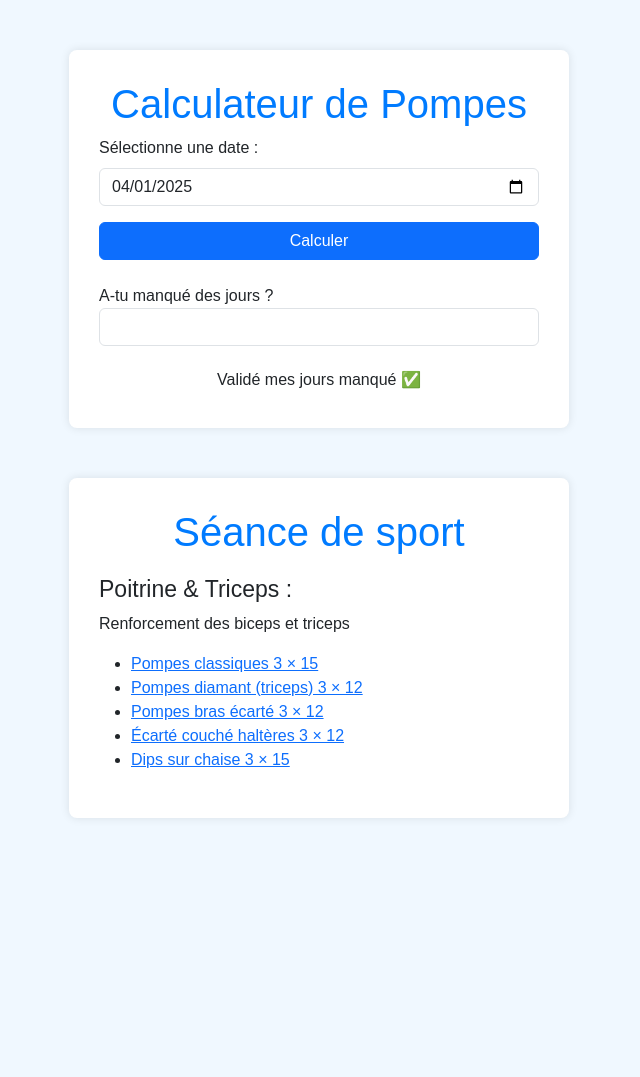
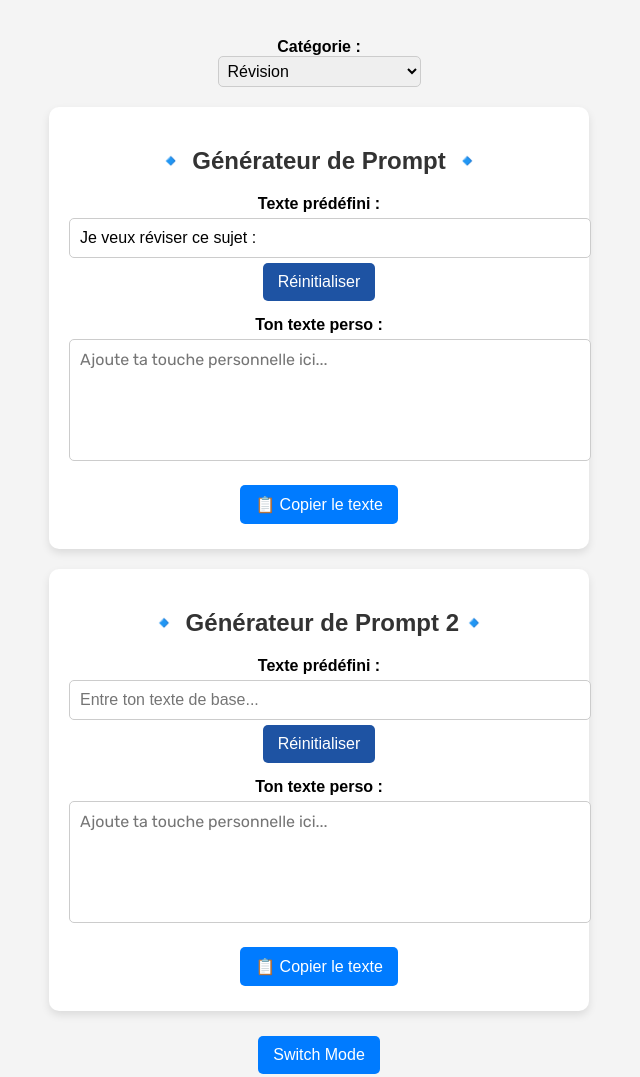
Before and after one commit to Yayome974/Promptperso, a plain HTML site: page index.html in a window 1280 px wide. Shown: the whole page, without its empty margins (321-961 px from the left). Before the commit the page ends 868 px from the top, so only its background shows below. Drawn offline with nearby package versions, Linux system fonts and the light colour scheme.

Commit message:
Update index.html

```diff
--- a/index.html
+++ b/index.html
@@ -3,276 +3,377 @@
 <head>
     <meta charset="UTF-8">
     <meta name="viewport" content="width=device-width, initial-scale=1.0">
-    <title>Calculateur de Pompes</title>
-    <link rel="stylesheet" href="https://cdnjs.cloudflare.com/ajax/libs/bootstrap/5.3.0/css/bootstrap.min.css">
+    <title>Générateur de Prompt</title>
+    <link rel="preconnect" href="https://fonts.googleapis.com">
+<link rel="preconnect" href="https://fonts.gstatic.com" crossorigin>
+<link href="https://fonts.googleapis.com/css2?family=Roboto+Slab:wght@100..900&family=Rubik:ital,wght@0,300..900;1,300..900&display=swap" rel="stylesheet">
     <style>
         body {
-            background-color: #f0f8ff;
             font-family: Arial, sans-serif;
+            background-color: #f4f4f4;
+            text-align: center;
+            padding: 20px;
+            overflow-x: hidden;
         }
         .container {
-            margin-top: 50px;
+            background: white;
+            padding: 20px;
+            border-radius: 10px;
+            box-shadow: 0 4px 8px rgba(0, 0, 0, 0.1);
             max-width: 500px;
-            background: white;
-            padding: 30px;
-            border-radius: 8px;
-            box-shadow: 0 0 10px rgba(0, 0, 0, 0.1);
+            margin: auto;
+            margin-bottom: 20px;
+            margin-top: 20px;
         }
-        .container2 {
-            margin: 50px auto; /* Centrer horizontalement */
-        max-width: 500px;
-        background: white;
-        padding: 30px;
-        border-radius: 8px;
-        box-shadow: 0 0 10px rgba(0, 0, 0, 0.1);
-        position: relative;
+        h2 {
+            color: #333;
+            max-width: 100%;
+        }
+
+        label {
+            font-weight: bold;
+            display: block;
+            margin-top: 10px;
+        }
+        input, textarea {
+            width: 100%;
+            padding: 10px;
+            margin-top: 5px;
+            border: 1px solid #ccc;
+            border-radius: 5px;
+            font-size: 16px;
+        }
+        textarea {
+            height: 100px;
+            resize: none;
+            font-family: "Rubik", sans-serif;
+            font-optical-sizing: auto;
+            font-weight: weight;
+            font-style: normal;
+
 
 }
-        h1 {
-            text-align: center;
-            color: #007bff;
-        }
-        .contenue {
-            text-align: center;
-        }
-        .seancedujour {
-            margin-top: 20px;
-            font-size: 23px;
-        }
-        .btn-primary2 {
-            background-color: #ffffff;
-            border: none;
-            margin-top: 0px;
-        }
-        .btn-primary2:hover {
-            background-color: #2854a5;
-            border: none;
-            margin-top: 0px;
-            color: #f0f8ff;
+.button1 {
+    background-color: #4CAF50;
+    color: white;
+    padding: 10px 20px;
+    border-radius: 5px;
+    cursor: pointer;
 }
 
-        .progress {
-            height: 25px;
+.button1:hover {
+    background-color: #45a049;
 }
-        .progress-bar {
-            font-size: 1rem;
+
+        .buttons {
+            margin-top: 15px;
         }
-        .form-label2 {
-            margin-top: 24px;
+        button {
+            background: #007BFF;
+            color: white;
+            border: none;
+            padding: 10px 15px;
+            font-size: 16px;
+            border-radius: 5px;
+            cursor: pointer;
+            margin: 5px;
+        }
+        button:hover {
+            background: #0056b3;
+        }
+        .reset {
+            background: #1e53a3;
+        }
+        .reset:hover {
+            background: #a71d2a;
+        }
+    .category-container {
+    position: fixed;
+    top: 10px;
+    left: 50%;
+    transform: translateX(-50%);
+    background: white;
+    padding: 10px 15px;
+    border-radius: 8px;
+    box-shadow: 0 4px 6px rgba(0, 0, 0, 0.1);
+    z-index: 1000;
+}
+.button1 {
+    background-color: #a71d2a;
+}
+.category-container label {
+    font-weight: bold;
+    margin-right: 10px;
+}
+
+#categorie {
+    padding: 5px;
+    border-radius: 5px;
+    border: 1px solid #ccc;
+    font-size: 16px;
+}
+
+        @media screen and (max-width: 900px) {
+
+    h2 {
+        color: #333;
+        font-size: 20px;
+    }
+
+    input[type="text"],
+    .textePredefini2 {
+        max-width: 100%;
+        width: 100%;
+        word-wrap: break-word; /* Coupe le texte long */
+        overflow-wrap: break-word; /* Empêche le débordement */
+        white-space: normal; /* Permet au texte de revenir à la ligne */
+
+}
+
+
         }
     </style>
+    <script>
+
+        document.addEventListener("DOMContentLoaded", function () {
+            let textePredefini = document.getElementById("textePredefini");
+
+            // Charger le texte prédéfini depuis le Local Storage
+            textePredefini.value = localStorage.getItem("textePredefini") || "";
+
+            // Sauvegarder automatiquement quand l'utilisateur modifie
+            textePredefini.addEventListener("input", function () {
+                localStorage.setItem("textePredefini", textePredefini.value);
+            });
+        });
+
+        document.addEventListener("DOMContentLoaded", function () {
+            let textePredefini2 = document.getElementById("textePredefini2");
+
+            // Charger le texte prédéfini depuis le Local Storage
+            textePredefini2.value = localStorage.getItem("textePredefini2") || "";
+
+            // Sauvegarder automatiquement quand l'utilisateur modifie
+            textePredefini2.addEventListener("input", function () {
+                localStorage.setItem("textePredefini2", textePredefini2.value);
+            });
+        });
+        function copierTexte() {
+    let categorie = document.getElementById("categorie").value;
+    let textePredefini = document.getElementById("textePredefini").value;
+    let textePerso = document.getElementById("textePerso").value;
+    let texteFinal = `${textePredefini} ${textePerso}`;
+
+    // Copier le texte dans le presse-papier
+    navigator.clipboard.writeText(texteFinal).then(() => {
+        alert("Texte copié avec succès !");
+
+        // Sélectionner l'élément avec l'ID "button1"
+        const element = document.getElementById("button1");
+
+        // Vérifier que l'élément existe avant d'appliquer scrollIntoView
+
+
+        // Montrer le bouton pour ouvrir la fenêtre après 1,2 seconde
+        setTimeout(function() {
+            // Afficher un bouton d'action avec un ID défini
+            const ouvrirFenetreBtn = document.createElement("button");
+            ouvrirFenetreBtn.textContent = "Ouvrir la fenêtre";
+            ouvrirFenetreBtn.id = "button1";  // Ajouter l'ID pour le bouton
+            ouvrirFenetreBtn.classList.add("button1");
+
+            ouvrirFenetreBtn.onclick = function() {
+                window.open("https://www.google.fr", "blank");
+            };
+            document.body.appendChild(ouvrirFenetreBtn);
+
+            // Appliquer un défilement fluide après l'ajout du bouton
+            ouvrirFenetreBtn.scrollIntoView({
+                behavior: "smooth",
+                block: "start"
+            });
+        }, 100);  // Attendre 1,2 secondes avant de montrer le bouton
+    }).catch(err => {
+        console.error("Erreur de copie", err);
+    });
+}
+
+
+
+
+        function copierTexte2() {
+    let textePredefini2 = document.getElementById("textePredefini2").value;
+    let textePerso2 = document.getElementById("textePerso2").value;
+    let texteFinal = textePredefini2 + ":" + textePerso2;
+
+    navigator.clipboard.writeText(texteFinal).then(() => {
+        alert("Texte copié avec succès !");
+    }).catch(err => {
+        console.error("Erreur de copie", err);
+    });
+}
+
+
+        function resetPredefini() {
+            document.getElementById("textePredefini").value = "";
+            localStorage.removeItem("textePredefini");
+        }
+        function resetPredefini2() {
+            document.getElementById("textePredefini2").value = "";
+            localStorage.removeItem("textePredefini2");
+        }
+
+    </script>
+
+
+
 </head>
 <body>
+    <label for="categorie">Catégorie :</label>
+    <select id="categorie">
+        <option value="Fais une fiche de révision">Révision</option>
+        <option value="Continue la rédaction de mon texte">Continuer une rédaction</option>
+        <option value="Reformuler un texte">Reformuler un texte</option>
+        <option value="trouve des idees">Trouver des idées</option>
+        <option value="">Autre</option>
+    </select>
     <div class="container">
-        <h1>Calculateur de Pompes</h1>
+        <h2>🔹 Générateur de Prompt 🔹</h2>
 
-        <div class="mb-3">
-            <label for="date" class="form-label">Sélectionne une date :</label>
-            <input type="date" id="date" class="form-control">
+        <label class="place" for="textePredefini">Texte prédéfini :</label>
+        <input type="text" id="textePredefini" placeholder="Entre ton texte de base...">
+        <button class="reset" onclick="resetPredefini()">Réinitialiser</button>
+
+        <label for="textePerso" id="tontexteperso">Ton texte perso :</label>
+        <textarea id="textePerso" placeholder="Ajoute ta touche personnelle ici..."></textarea>
+
+        <div class="buttons">
+            <button onclick="copierTexte()">📋 Copier le texte</button>
         </div>
+    </div>
+    <div class="container">
+        <h2>🔹 Générateur de Prompt 2🔹</h2>
 
-        <button class="btn btn-primary w-100" onclick="calculerPompes()">Calculer</button>
-        <div class="mb-3">
-            <label for="nombreInput" class="form-label2">A-tu manqué des jours ?</label>
-            <input type="number" id="nombreInput" class="form-control" min="0">
+        <label class="place" for="textePredefini">Texte prédéfini :</label>
+        <input type="text" id="textePredefini2" placeholder="Entre ton texte de base...">
+        <button class="reset" onclick="resetPredefini2()">Réinitialiser</button>
+
+        <label id="tontexteperso2" for="textePerso2">Ton texte perso :</label>
+        <textarea id="textePerso2" placeholder="Ajoute ta touche personnelle ici..."></textarea>
+
+        <div class="buttons">
+            <button onclick="copierTexte2()">📋 Copier le texte</button>
         </div>
-        <button class="btn btn-primary2 w-100" onclick="calculerPompesmanque()">Validé mes jours manqué ✅</button>
+    </div>
+    <button id="colorBtn">Switch Mode</button>
 
 
-        <div class="alert alert-info mt-4" id="resultat" style="display: none;"></div>
-
-        <div id="progression-container" class="mt-4" style="display: none;">
-            <p><strong>Progression de l'année :</strong></p>
-            <p><strong>Progression :</strong> <span id="pourcentageProgression">0%</span></p>
-            <div class="progress">
-                <div id="progressBar" class="progress-bar" role="progressbar" style="width: 0%;">0%</div>
-            </div>
-        </div>
 
 
-    </div>
-    <div class="container2">
-        <h1>Séance de sport</h1>
-<p id="seance" class="seance"></p>
-        <p id="contenue" class="contenue"></p>
-    </div>
+
+
 
     <script>
-        document.addEventListener("DOMContentLoaded", () => {
-            const aujourdHui = new Date().toISOString().split('T')[0];
-            document.getElementById('date').value = aujourdHui;
+// script.js
+document.addEventListener("DOMContentLoaded", function () {
+    const colorChangeButton = document.getElementById("colorBtn");
+
+    // Fonction pour activer le mode sombre
+    function enableDarkMode() {
+        // Appliquer le fond sombre à la page
+        document.body.style.backgroundColor = "#1a1a1a";
+        document.body.style.color = "white";
+
+        // Appliquer le fond sombre aux éléments .container
+        const containers = document.querySelectorAll(".container");
+        containers.forEach(container => {
+            container.style.backgroundColor = "#2a2a2a";
+            container.style.color = "white"; // Texte blanc à l'intérieur du conteneur
         });
 
-        function lireNombre() {
-            const nombre = document.getElementById("nombreInput").value;
-            const nombreConverti = parseInt(nombre, 10);
+        // Appliquer le fond sombre aux autres éléments
+        const areas = document.querySelectorAll("textarea");
+        areas.forEach(area => {
+            area.style.backgroundColor = "#3b3b3b"; // Fond gris plus clair pour les textarea
+            area.style.color = "white"; // Texte blanc dans les textarea
+        });
 
-            if (!isNaN(nombreConverti) && nombreConverti >= 0) {
-                return nombreConverti;
-            } else {
-                alert("Veuillez entrer un nombre valide.");
-                return null;
-            }
+        // Appliquer les titres en blanc
+        const titles = document.querySelectorAll("h1, h2, h3, h4, h5, h6");
+        titles.forEach(title => {
+            title.style.color = "white"; // Changer la couleur des titres en blanc
+        });
     }
 
-        function calculerPompesmanque() {
-            const dateInput = document.getElementById('date').value;
-            if (!dateInput) {
-                alert("Veuillez sélectionner une date !");
-                return;
+    // Fonction pour activer le mode clair
+    function enableLightMode() {
+        // Appliquer le fond clair à la page
+        document.body.style.backgroundColor = "white";
+        document.body.style.color = "black";
+
+        // Appliquer le fond clair aux éléments .container
+        const containers = document.querySelectorAll(".container");
+        containers.forEach(container => {
+            container.style.backgroundColor = "white";
+            container.style.color = "black"; // Texte noir à l'intérieur du conteneur
+        });
+
+        // Appliquer les autres éléments comme textarea en mode clair
+        const areas = document.querySelectorAll("textarea");
+        areas.forEach(area => {
+            area.style.backgroundColor = "white"; // Fond blanc pour les textarea
+            area.style.color = "black"; // Texte noir dans les textarea
+        });
+
+        // Appliquer les titres en noir
+        const titles = document.querySelectorAll("h1, h2, h3, h4, h5, h6");
+        titles.forEach(title => {
+            title.style.color = "black"; // Changer la couleur des titres en noir
+        });
     }
 
-            const nombreManque = lireNombre();
-            if (nombreManque === null) return; // Quitte si le nombre est invalide
+    // Écouter le clic sur le bouton pour changer de mode
+    colorChangeButton.addEventListener("click", function () {
+        // Vérifier si le body a déjà un fond sombre
+        if (document.body.style.backgroundColor === "rgb(26, 26, 26)") { // rgb(26, 26, 26) est le code pour #1a1a1a
+            enableLightMode(); // Si mode sombre est déjà activé, passer en mode clair
+        } else {
+            enableDarkMode(); // Sinon, passer en mode sombre
+        }
+    });
+});
 
-            const dateSelectionnee = new Date(dateInput);
-            const dateDebut = new Date(dateSelectionnee.getFullYear(), 0, 1);
 
-            const joursEcoules = Math.floor((dateSelectionnee - dateDebut) / (1000 * 60 * 60 * 24)) + 1;
-            const nombreTotalPompes = ((joursEcoules * (joursEcoules + 1)) / 2) - nombreManque;
-            const pompesAujourdhui = joursEcoules * nombreManque;
-            const serieRecommande = Math.ceil(pompesAujourdhui / 5);
 
-            const resultatElement = document.getElementById('resultat');
-            resultatElement.innerHTML = `
-                <p><strong>Nombre total de pompes :</strong> ${nombreTotalPompes}</p>
-                <p><strong>Pompes à faire aujourd'hui :</strong> ${pompesAujourdhui}</p>
-                <p><strong>Série recommandée :</strong> 5 séries de ${serieRecommande} pompes</p>
-            `;
-            resultatElement.style.display = 'block';
+        document.addEventListener("DOMContentLoaded", function () {
+    const categorieSelect = document.getElementById("categorie");
+    const textePredefini = document.getElementById("textePredefini");
 
-            calculerProgression();
-        }
+    // Textes correspondant aux catégories
+    const textesParCategorie = {
+        "Fais une fiche de révision": "Je veux réviser ce sujet : ",
+        "Continue la rédaction de mon texte": "Peux-tu continuer cette rédaction ? ",
+        "Reformuler un texte": "Peux-tu reformuler ce texte : ",
+        "trouve des idees": "Peux-tu me proposer des idées sur ce sujet ? "
+    };
 
-        function calculerPompes() {
-            const dateInput = document.getElementById('date').value;
-            if (!dateInput) {
-                alert("Veuillez sélectionner une date !");
-                return;
-            }
+    // Charger la catégorie et le texte prédéfini depuis le Local Storage
+    categorieSelect.value = localStorage.getItem("categorie") || "Fais une fiche de révision";
+    textePredefini.value = localStorage.getItem("textePredefini") || textesParCategorie[categorieSelect.value];
 
-            const dateSelectionnee = new Date(dateInput);
-            const dateDebut = new Date(dateSelectionnee.getFullYear(), 0, 1);
+    // Sauvegarder automatiquement la catégorie dans le Local Storage lorsque l'utilisateur change de catégorie
+    categorieSelect.addEventListener("change", function () {
+        localStorage.setItem("categorie", categorieSelect.value);
+        textePredefini.value = textesParCategorie[categorieSelect.value] || ""; // Mettre à jour le texte prédéfini en fonction de la catégorie choisie
+    });
 
-            const joursEcoules = Math.floor((dateSelectionnee - dateDebut) / (1000 * 60 * 60 * 24)) + 1;
-            const nombreTotalPompes = (joursEcoules * (joursEcoules + 1)) / 2;
-            const serieRecommande = Math.ceil(joursEcoules / 5);
+    // Sauvegarder le texte prédéfini dans le Local Storage lorsqu'il est modifié
+    textePredefini.addEventListener("input", function () {
+        localStorage.setItem("textePredefini", textePredefini.value);
+    });
+});
 
-            const resultatElement = document.getElementById('resultat');
-            resultatElement.innerHTML = `
-                <p><strong>Nombre total de pompes :</strong> ${nombreTotalPompes}</p>
-                <p><strong>Pompes à faire aujourd'hui :</strong> ${joursEcoules}</p>
-                <p><strong>Série recommandée :</strong> 5 séries de ${serieRecommande} pompes</p>
-            `;
-            resultatElement.style.display = 'block';
+</script>
 
-            calculerProgression();
-        }
-
-        function calculerProgression() {
-            const aujourdHui = new Date();
-            const debutAnnee = new Date(aujourdHui.getFullYear(), 0, 1);
-            const joursEcoules = Math.floor((aujourdHui - debutAnnee) / (1000 * 60 * 60 * 24)) + 1;
-            const joursDansAnnee = (aujourdHui.getFullYear() % 4 === 0) ? 366 : 365;
-
-            const pourcentage = Math.min(100, (joursEcoules / joursDansAnnee) * 100);
-
-            const progressBar = document.getElementById('progressBar');
-            document.getElementById('pourcentageProgression').innerText = `${Math.round(pourcentage)}%`;
-            progressBar.style.width = `${pourcentage}%`;
-            progressBar.innerText = `${Math.round(pourcentage)}%`;
-
-            document.getElementById('progression-container').style.display = 'block';
-        }
-        document.getElementById("seance").textContent = "chargement...";
-        const jours = ["dimanche", "lundi", "mardi", "mercredi", "jeudi", "vendredi", "samedi"];
-        const aujourdHui = jours[new Date().getDay()];
-        document.getElementById("seance").textContent = "Aujourd'hui, nous sommes " + aujourdHui + "."
-        const seance = {
-            "lundi": {
-                titre: "repos",
-                description: "pas de séance Aujourd'hui",
-                exercices: ["❌"]
-                },
-            "mardi": {
-                titre: "Poitrine & Triceps",
-                description: "Renforcement des biceps et triceps",
-                exercices: [
-                    { nom: "Pompes classiques 3 × 15" },
-                    { nom: "Pompes diamant (triceps) 3 × 12" },
-                    { nom: "Pompes bras écarté  3 × 12" },
-                    { nom: "Écarté couché haltères 3 × 12" },
-                    { nom: "Dips sur chaise 3 × 15" }
-        ]
-    },
-
-            "mercredi": {
-                titre: "Dos & Biceps",
-                description: "Renforcement du Dos et des Biceps ",
-                exercices: [
-                    {nom : "Rowing haltères – 3 × 12 (chaque bras)"},
-                    {nom : "Tirage haltères à un bras – 3 × 12"},
-                    {nom : "Biceps curl haltères – 3 × 12"},
-                    {nom : "Hammer curl haltères – 3 × 12"},
-                    {nom : "Superman hold (gainage lombaire) – 3 × 30 sec"},
-
-                ]
-                },
-            "jeudi": {
-                titre: "Jambes & Fessiers",
-                description: "Renforcement des jambes et des fessiers",
-                video: "https://www.youtube.com/watch?v=2z8JmcrWAs0",
-                exercices: [
-                    {nom : "Squats haltères – 3 × 15"},
-                    {nom : "Fentes avant avec haltères – 3 × 12 (chaque jambe)"},
-                    {nom : "Soulevé de terre jambes tendues haltères – 3 × 12"},
-                    {nom : "Hip thrust sur chaise – 3 × 15"},
-                    {nom : "Mollets debout (élevés sur pointe) – 3 × 15"},
-
-                ]
-                },
-            "vendredi": {
-                titre: "repos",
-                description: "pas de séance Aujourd'hui",
-                exercices: ["❌"]
-                },
-            "samedi": {
-                titre: " Épaules & Trapèzes",
-                description: "musculation des épaules",
-                exercices: [
-                    {nom : "Mollets debout (élevés sur pointe) – 3 × 15"},
-                    {nom : "Élévations latérales haltères – 3 × 12"},
-                    {nom : "Oiseau haltères (arrière des épaules) – 3 × 12"},
-                    {nom : "Shrugs haltères (trapèzes) – 3 × 15"},
-                    {nom : "Gainage planche – 3 × 30 sec5"},
-                ]
-                },
-            "dimanche": {
-                titre: "Abdos & Gainage",
-                description: "renforcement des abdos et gainage",
-                video: "https://www.youtube.com/watch?v=2z8JmcrWAs0",
-                exercices: [
-                { nom: "Crunchs classiques – 3 × 15", url: "https://example.com/crunchs" },
-                { nom: "Relevés de jambes – 3 × 12", url: "https://example.com/releves" },
-                { nom: "Russian twists haltères – 3 × 20 (10 de chaque côté)", url: "https://example.com/twists" },
-                { nom: "Planche latérale – 3 × 30 sec (chaque côté)", url: "https://example.com/planche" },
-                { nom: "Mountain climbers – 3 × 20", url: "https://example.com/mountain" },
-                ]
-                },
-        };
-        const seanceDuJour = seance[aujourdHui];
-
-        document.getElementById("seance").innerHTML = `
-        <h3 class="seancedujour">${seanceDuJour.titre} :</h3>
-        <p>${seanceDuJour.description} </p>
-        <ul>
-            ${seanceDuJour.exercices.map(itml => `<li><a href="${itml.url}" target="blank"> ${itml.nom}</a></li>`).join("")}
-        </ul>
-    `;
-
-if (seanceDuJour.nom === "Crunchs classiques – 3 × 15")
-    var e = document.getElementById('seance');
-    e.style.color = 'black';
-    </script>
 </body>
 </html>
```
Lines whose indentation alone changed are shown as unchanged.
